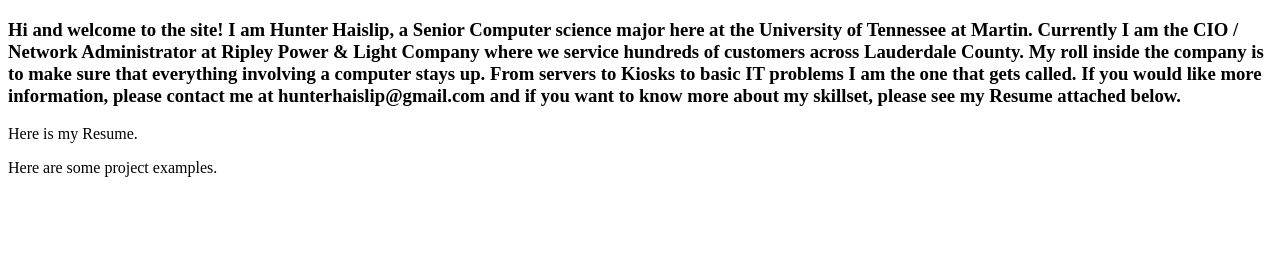
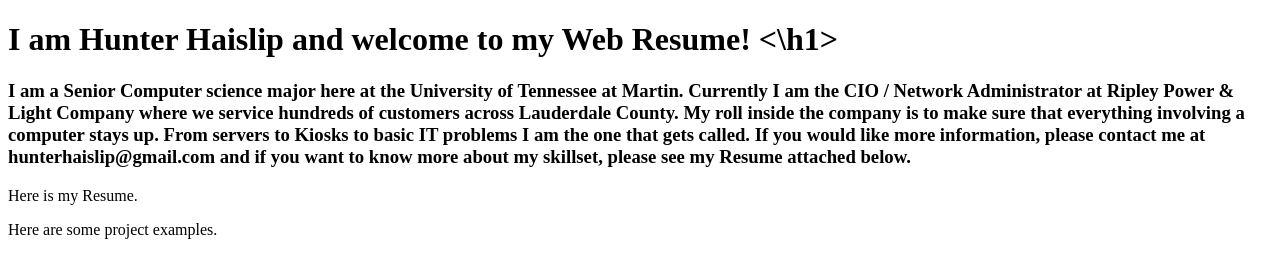
Before and after one commit to hunterhaislip/hunterhaislip.github.io, a plain HTML site: page index.html in a window 1280 px wide. Drawn offline with Linux system fonts and the light colour scheme.

Commit message:
Update index.html

```diff
--- a/index.html
+++ b/index.html
@@ -1,6 +1,9 @@
 <!DOCTYPE html>
 <html>
-<h3>Hi and welcome to the site! I am Hunter Haislip, a Senior Computer science major here at the University of Tennessee at Martin. Currently I am the CIO / Network Administrator at
+    <h1>
+        I am Hunter Haislip and welcome to my Web Resume!
+    <\h1>
+<h3>I am a Senior Computer science major here at the University of Tennessee at Martin. Currently I am the CIO / Network Administrator at
     Ripley Power & Light Company where we service hundreds of customers across Lauderdale County. My roll inside the company is to make sure that everything involving a computer stays up.
     From servers to Kiosks to basic IT problems I am the one that gets called. If you would like more information, please contact me at hunterhaislip@gmail.com and if you want to know more
     about my skillset, please see my Resume attached below.
```
